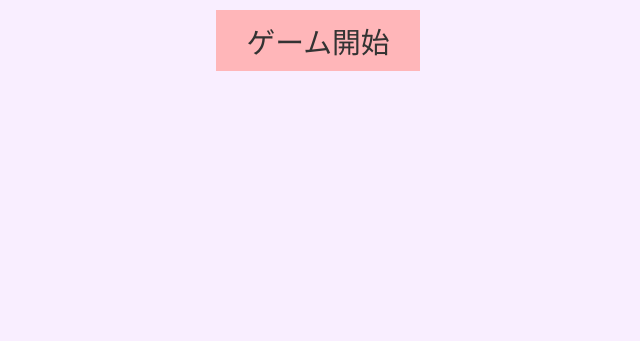
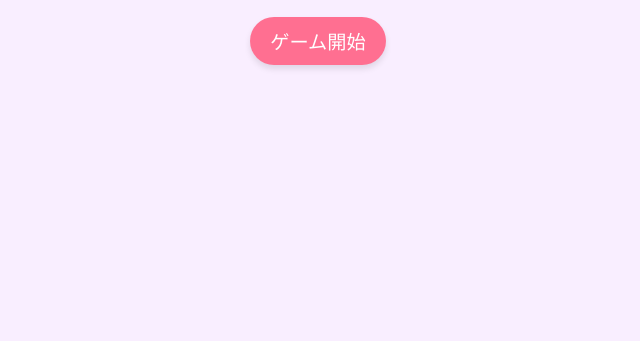
Before and after one commit to radish2951/gpt4_novel, a plain HTML site: page index.html in a window 1280 px wide. Shown: the part 459-800 px from the top of the page, without its empty margins (322-962 px from the left). Drawn offline with nearby package versions, Linux system fonts and the light colour scheme.

Commit message:
更新：ゲーム開始ボタンのデザインとアニメーションを改善
- 選択肢ボタンに似たデザインを適用
- ホバーエフェクトとスライドアップアニメーションを追加

```diff
--- a/styles.css
+++ b/styles.css
@@ -33,17 +33,22 @@ body {
 }
 
 #start-game {
-  background-color: #FFB6B9;
-  font-size: 1.8rem;
-  padding: 10px 30px;
+  background-color: #ff6f91;
   border: none;
-  color: #333;
+  border-radius: 50px;
+  color: white;
+  font-size: 1.2rem;
+  padding: 10px 20px;
   cursor: pointer;
-  transition: background-color 0.3s;
+  box-shadow: 0 4px 6px rgba(0, 0, 0, 0.1);
+  transition: all 0.3s ease;
+  animation: slideUp 0.3s ease-out both;
 }
 
 #start-game:hover {
-  background-color: #FFC1C4;
+  background-color: #ff3e63;
+  transform: translateY(-3px);
+  box-shadow: 0 6px 8px rgba(0, 0, 0, 0.15);
 }
 
 .game-container {
```
